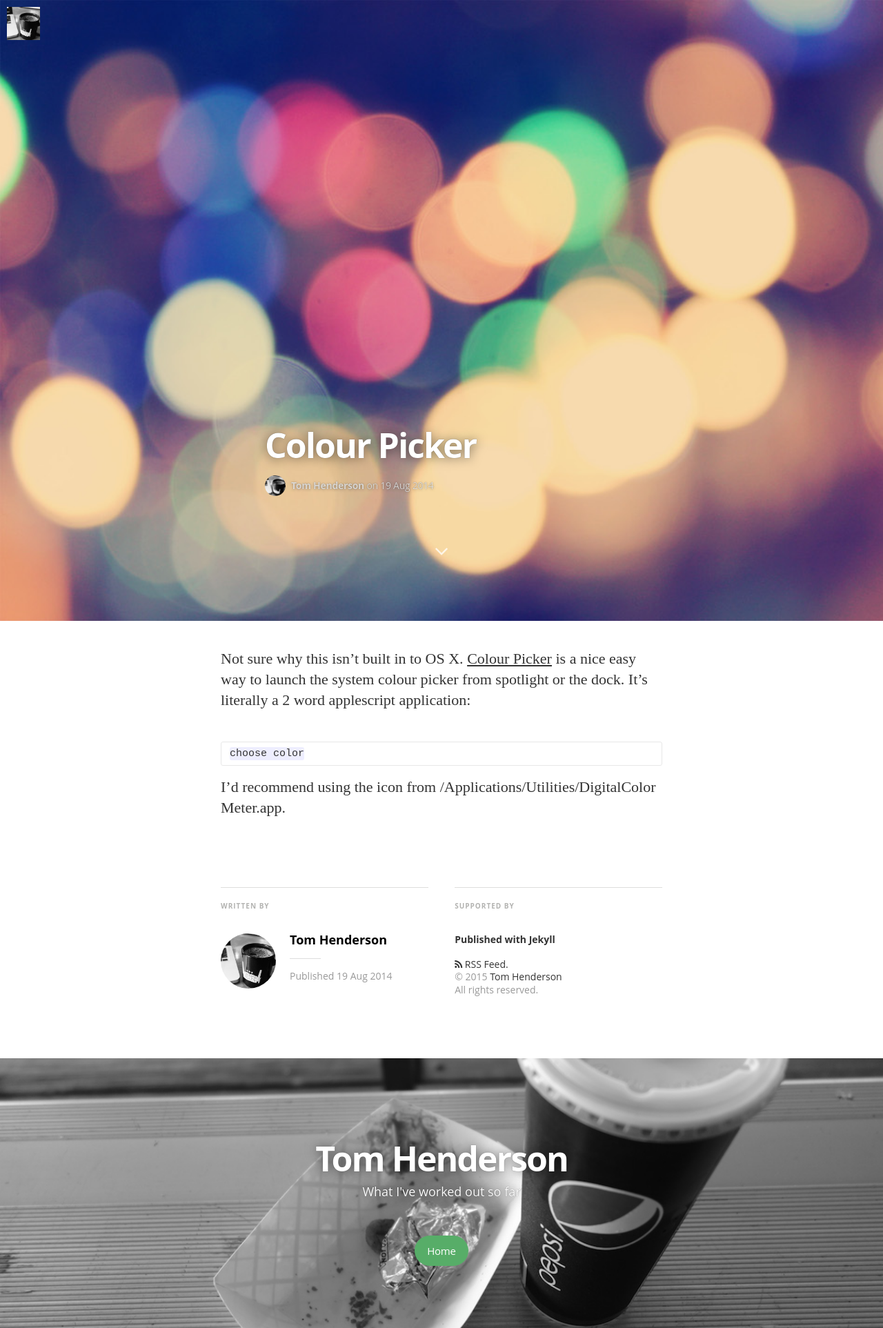
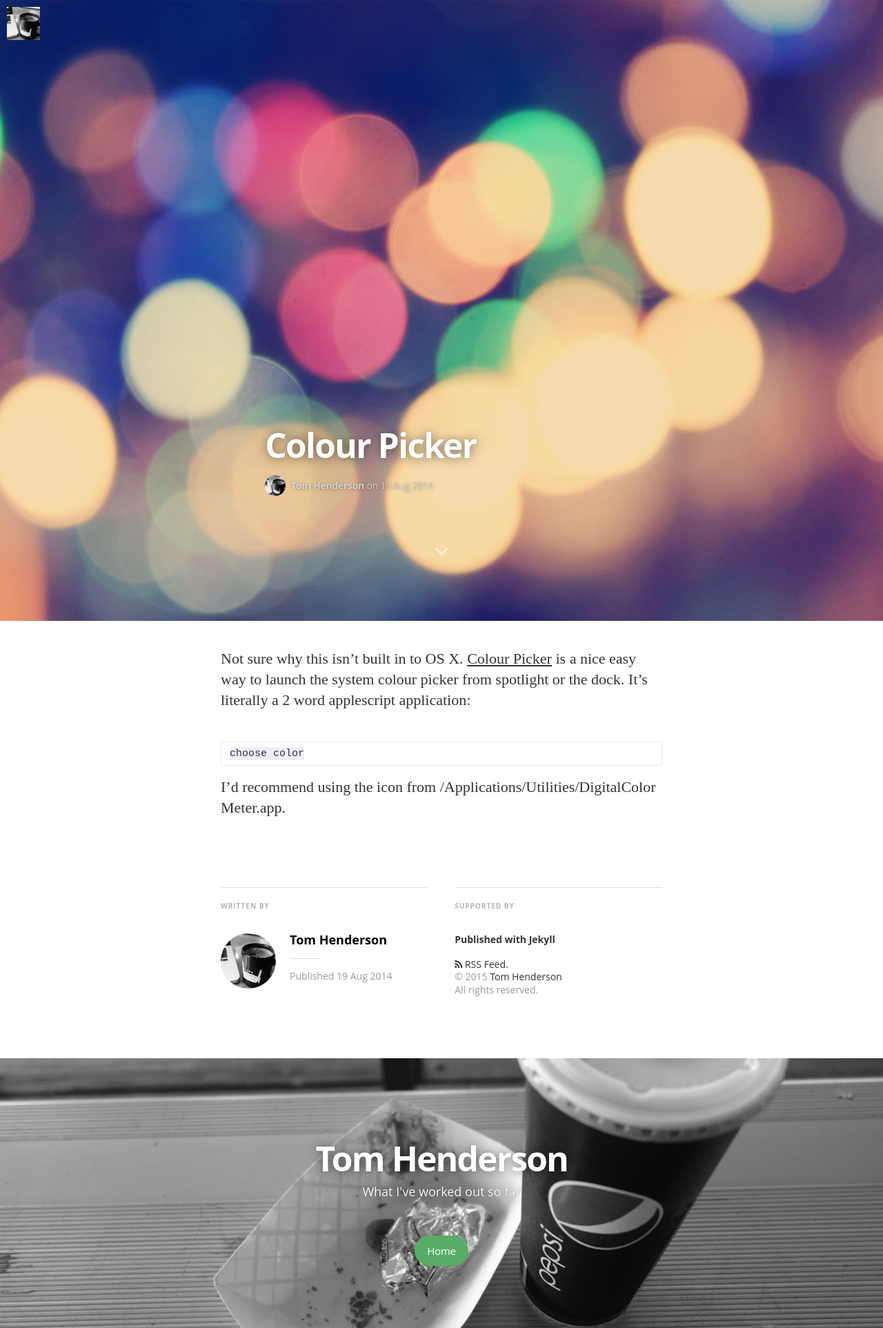
Before and after one commit to tom-henderson/tom-henderson.github.io, a Jekyll site: the page built from _posts/2014-08-19-colour-picker.md, in a window 1280 px wide. Shown: the whole page at 69% size. Built offline with Jekyll 4.4.1, drawn with Linux system fonts in a browser that asks for light colours; nearby versions of some CDN libraries; some web fonts are replaced; Markdown is read by kramdown in place of the engine named in the settings.

Commit message:
Add background-position: center to featured image.

```diff
--- a/css/main.sass
+++ b/css/main.sass
@@ -248,6 +248,7 @@ body
     overflow: hidden
     .post-image-image
       background-size: cover
+      background-position: center
       position: absolute
       top: 0
       left: 0
```
